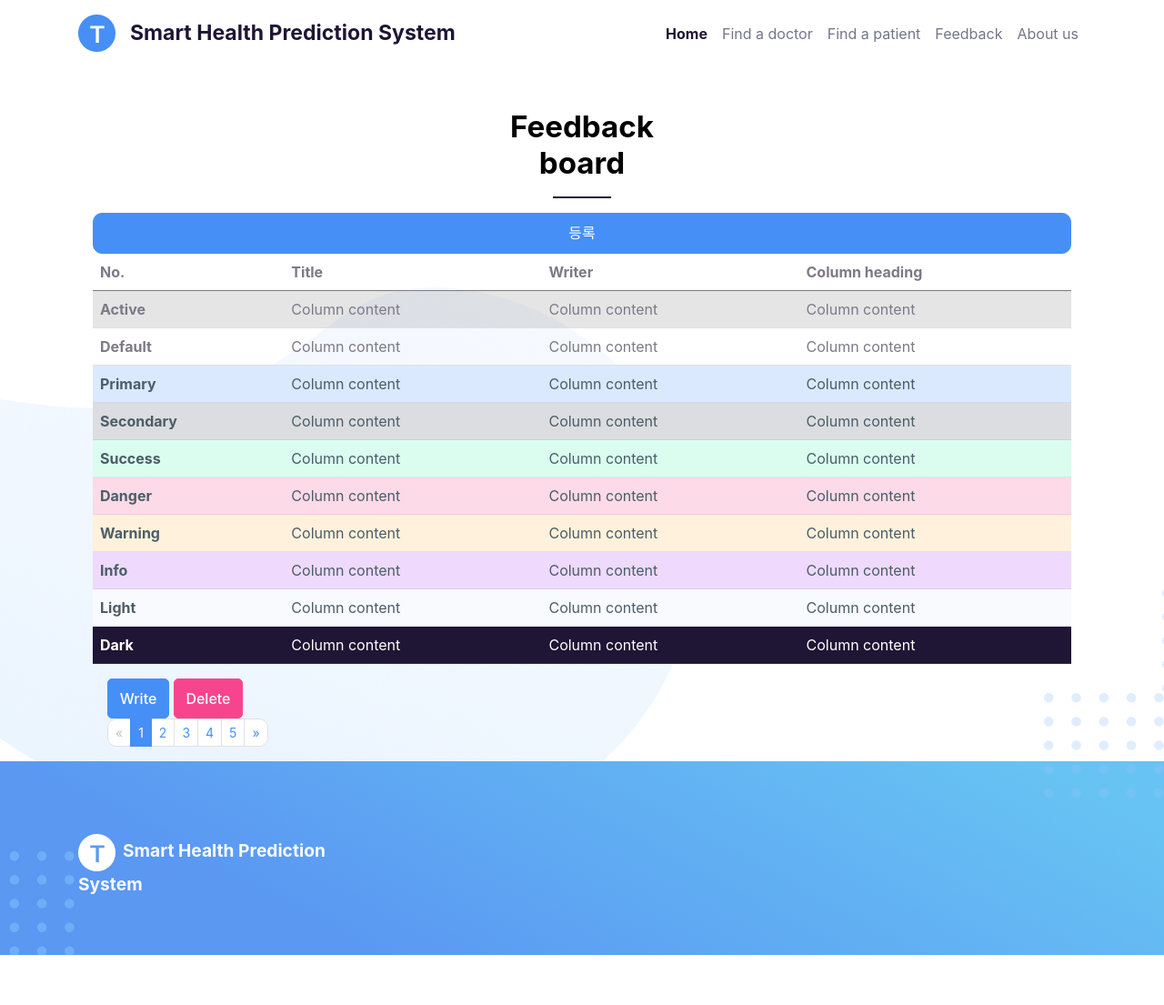
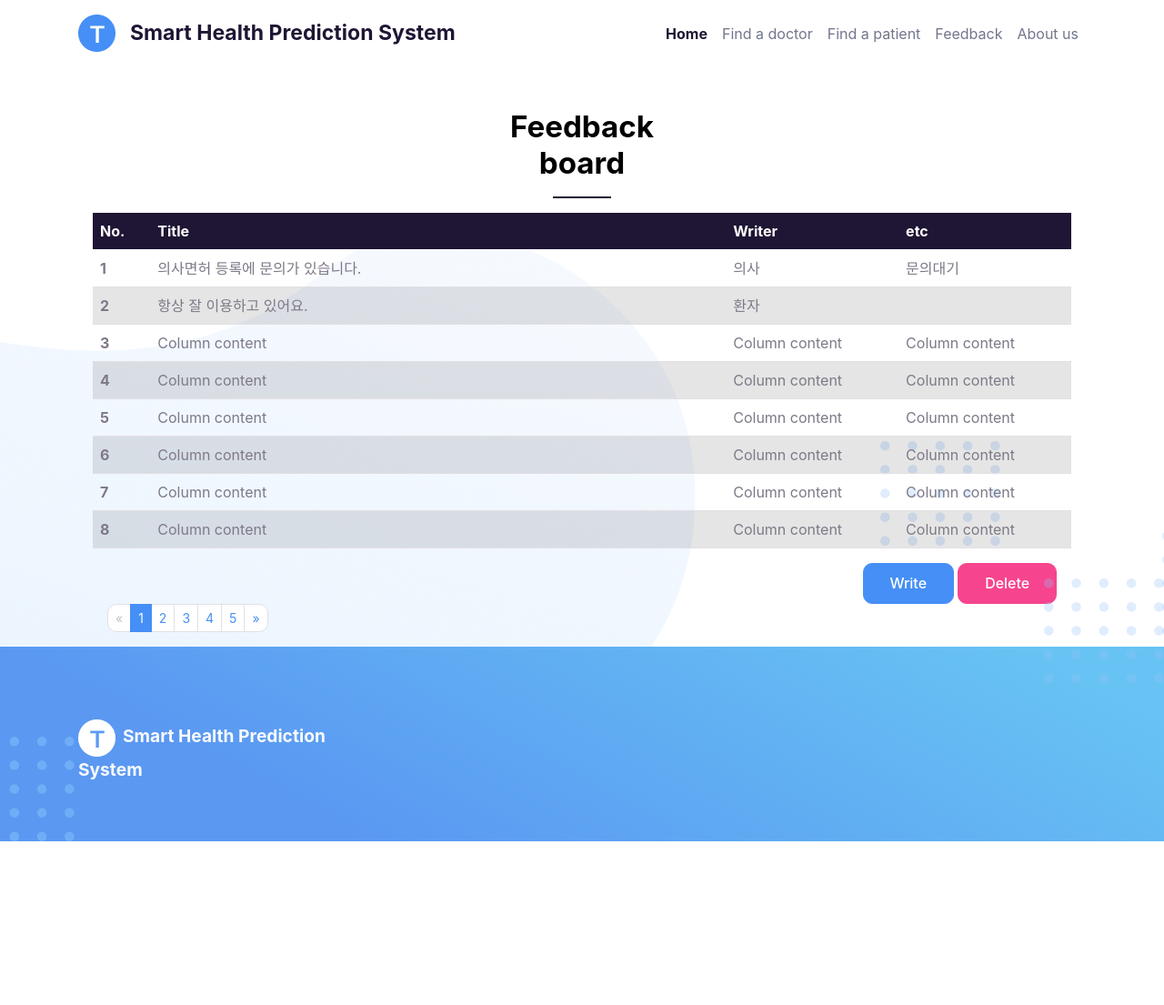
Before and after one commit to yhb1834/Smart-Health-Prediction-System, a Django app: template webpage/doctor_patient/templates/ad/feedback_board.html in a window 1280 px wide. Shown: the top 1105 px of the page at 91% size. After the commit the page ends 925 px from the top, so only its background shows below. Run offline with Django 3.2, Linux system fonts and the light colour scheme; the template is opened without the code that fills it, so the values that code supplies are empty.

Commit message:
[admin] Feedback board

```diff
--- a/webpage/doctor_patient/templates/ad/feedback_board.html
+++ b/webpage/doctor_patient/templates/ad/feedback_board.html
@@ -139,84 +139,74 @@
       </div>
       <div class="container">
         <div class="row">
-          <button type="button" class="btn btn-primary btn-lg">등록</button>
+
           <table class="table table-hover">
             <thead>
-              <tr>
-                <th scope="col">No.</th>
-                <th scope="col">Title</th>
-                <th scope="col">Writer</th>
-                <th scope="col">Column heading</th>
+              <tr class="table-dark">
+                <th scope="col" width="5%">No.</th>
+                <th scope="col" width="50%">Title</th>
+                <th scope="col" width="15%">Writer</th>
+                <th scope="col" width="15%">etc</th>
               </tr>
             </thead>
             <tbody>
+              <tr>
+                <th scope="row">1</th>
+                <td>의사면허 등록에 문의가 있습니다.</td>
+                <td>의사</td>
+                <td>문의대기</td>
+              </tr>
+
               <tr class="table-active">
-                <th scope="row">Active</th>
+                <th scope="row">2</th>
+                <td>항상 잘 이용하고 있어요.</td>
+                <td>환자</td>
+                <td></td>
+              </tr>
+              <tr>
+                <th scope="row">3</th>
+                <td>Column content</td>
+                <td>Column content</td>
+                <td>Column content</td>
+              </tr>
+              <tr class="table-active">
+                <th scope="row">4</th>
                 <td>Column content</td>
                 <td>Column content</td>
                 <td>Column content</td>
               </tr>
               <tr>
-                <th scope="row">Default</th>
+                <th scope="row">5</th>
                 <td>Column content</td>
                 <td>Column content</td>
                 <td>Column content</td>
               </tr>
-              <tr class="table-primary">
-                <th scope="row">Primary</th>
+              <tr class="table-active">
+                <th scope="row">6</th>
                 <td>Column content</td>
                 <td>Column content</td>
                 <td>Column content</td>
               </tr>
-              <tr class="table-secondary">
-                <th scope="row">Secondary</th>
+              <tr>
+                <th scope="row">7</th>
                 <td>Column content</td>
                 <td>Column content</td>
                 <td>Column content</td>
               </tr>
-              <tr class="table-success">
-                <th scope="row">Success</th>
+              <tr class="table-active">
+                <th scope="row">8</th>
                 <td>Column content</td>
                 <td>Column content</td>
                 <td>Column content</td>
               </tr>
-              <tr class="table-danger">
-                <th scope="row">Danger</th>
-                <td>Column content</td>
-                <td>Column content</td>
-                <td>Column content</td>
-              </tr>
-              <tr class="table-warning">
-                <th scope="row">Warning</th>
-                <td>Column content</td>
-                <td>Column content</td>
-                <td>Column content</td>
-              </tr>
-              <tr class="table-info">
-                <th scope="row">Info</th>
-                <td>Column content</td>
-                <td>Column content</td>
-                <td>Column content</td>
-              </tr>
-              <tr class="table-light">
-                <th scope="row">Light</th>
-                <td>Column content</td>
-                <td>Column content</td>
-                <td>Column content</td>
-              </tr>
-              <tr class="table-dark">
-                <th scope="row">Dark</th>
-                <td>Column content</td>
-                <td>Column content</td>
-                <td>Column content</td>
-              </tr>
+
             </tbody>
           </table>
-          <div>
-            <button type="button" class="btn btn-primary">Write</button>
-            <button type="button" class="btn btn-danger">Delete</button>
+          <div style="text-align: right">
+            <button type="button" class="btn btn-primary btn-lg">Write</button>
+            <button type="button" class="btn btn-danger btn-lg">Delete</button>
           </div>
-          <div>
+          <div style="justify-content: center">
             <ul class="pagination pagination-sm">
               <li class="page-item disabled">
                 <a class="page-link" href="#">&laquo;</a>
```
